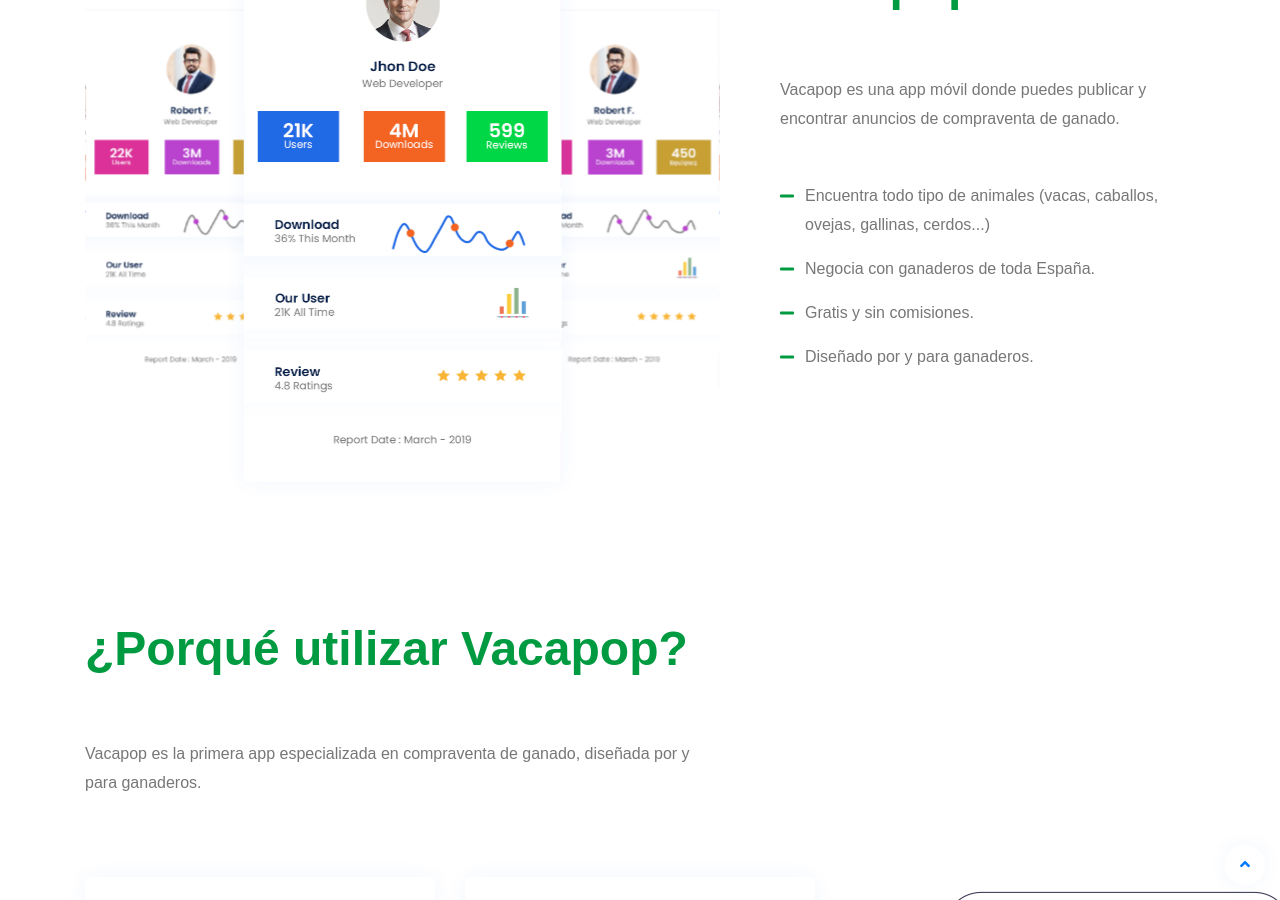
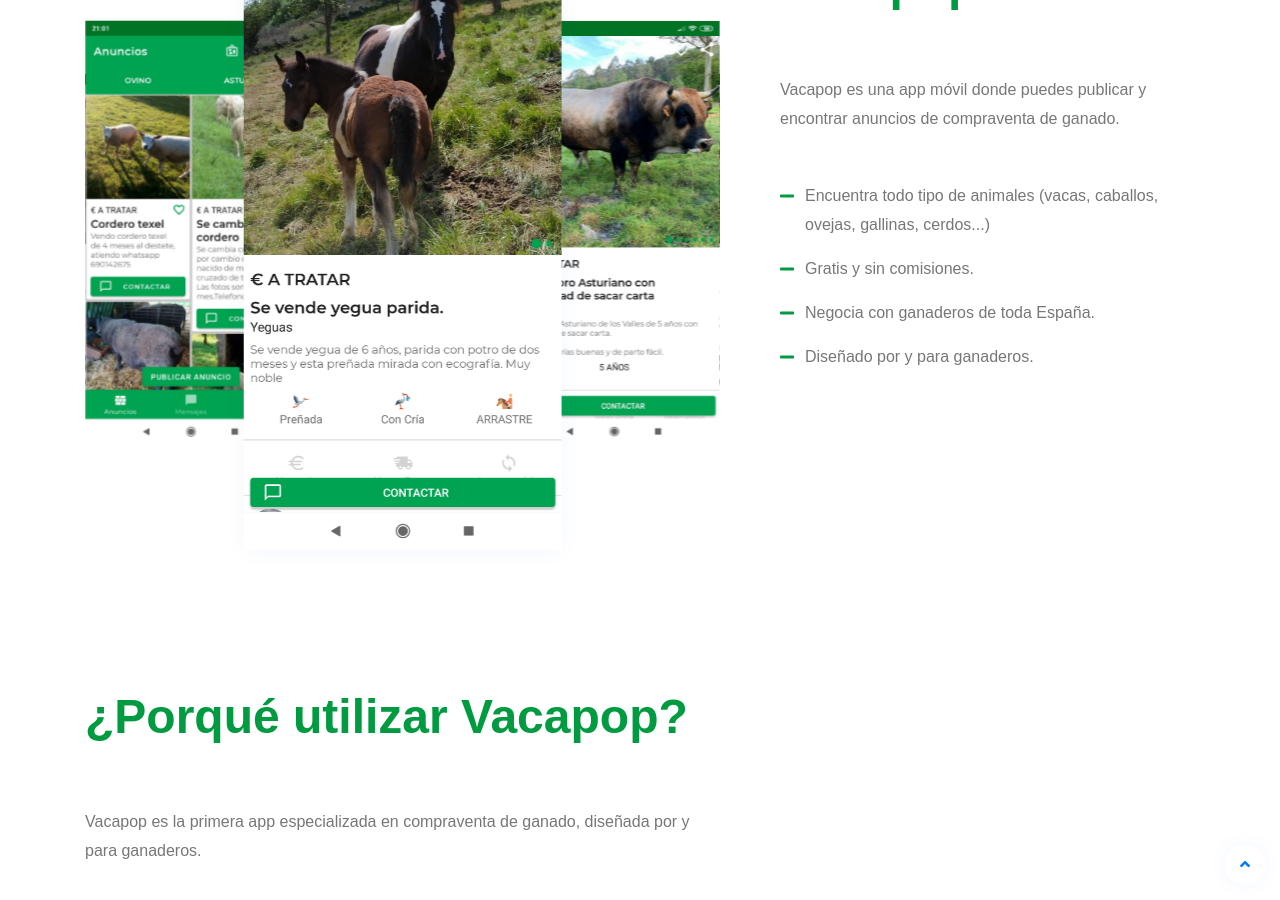
Before and after one commit to project-market-bb/project-market-bb.github.io, a Jekyll site: the page built from index.html, in a window 1280 px wide and 900 px high, scrolled down 1278 px. Built offline with Jekyll 4.4.1, drawn with Linux system fonts in a browser that asks for light colours; some web fonts are replaced.

Commit message:
Add mockups

```diff
--- a/_includes/apps_area.html
+++ b/_includes/apps_area.html
@@ -18,10 +18,10 @@
                         <div class="swiper-container">
                            <div class="swiper-wrapper">
                               <!-- Slides -->
-                              <div class="swiper-slide"><img src="{{site.baseurl}}/assets/images/screenshots-img2.png" alt="Screenshot image" /></div>
-                              <div class="swiper-slide"><img src="{{site.baseurl}}/assets/images/screenshots-img.png" alt="Screenshot image" /></div>
-                              <div class="swiper-slide"><img src="{{site.baseurl}}/assets/images/screenshots-img2.png" alt="Screenshot image" /></div>
-                              <div class="swiper-slide"><img src="{{site.baseurl}}/assets/images/screenshots-img.png" alt="Screenshot image" /></div>
+                              <div class="swiper-slide"><img src="{{site.baseurl}}/assets/images/screenshots-img.jpg" alt="Screenshot image" /></div>
+                              <div class="swiper-slide"><img src="{{site.baseurl}}/assets/images/screenshots-img2.jpg" alt="Screenshot image" /></div>
+                              <div class="swiper-slide"><img src="{{site.baseurl}}/assets/images/screenshots-img4.jpg" alt="Screenshot image" /></div>
+                              <div class="swiper-slide"><img src="{{site.baseurl}}/assets/images/screenshots-img3.jpg" alt="Screenshot image" /></div>
                            </div>
                         </div>
                      </div>
@@ -35,8 +35,8 @@
                            </div>
                            <ul class="screenshot-list m-b-40 list-inline">
                               <li>Encuentra todo tipo de animales (vacas, caballos, ovejas, gallinas, cerdos...) </li>
+                              <li>Gratis y sin comisiones.</li>
                               <li>Negocia con ganaderos de toda España.</li>
-                              <li>Gratis y sin comisiones.</li>
                               <li>Diseñado por y para ganaderos.</li>
                            </ul>
                            <div class="apps-download-link">
--- a/_includes/featured.html
+++ b/_includes/featured.html
@@ -33,7 +33,7 @@
             </div>
             <div class="col-md-3  offset-lg-1">
             <div class="feature-img">
-                <img class="image-mockup" src="{{site.baseurl}}/assets/images/feature-img.png" alt="Screen app" />
+                <img class="image-mockup" src="{{site.baseurl}}/assets/images/ad.png" alt="Screen app" />
             </div>
             </div>
         </div>
```
Also changed, not shown: assets/images/ad.png (added), assets/images/screenshots-img.jpg (added), assets/images/screenshots-img2.jpg (added), assets/images/screenshots-img3.jpg (added), assets/images/screenshots-img4.jpg (added).
